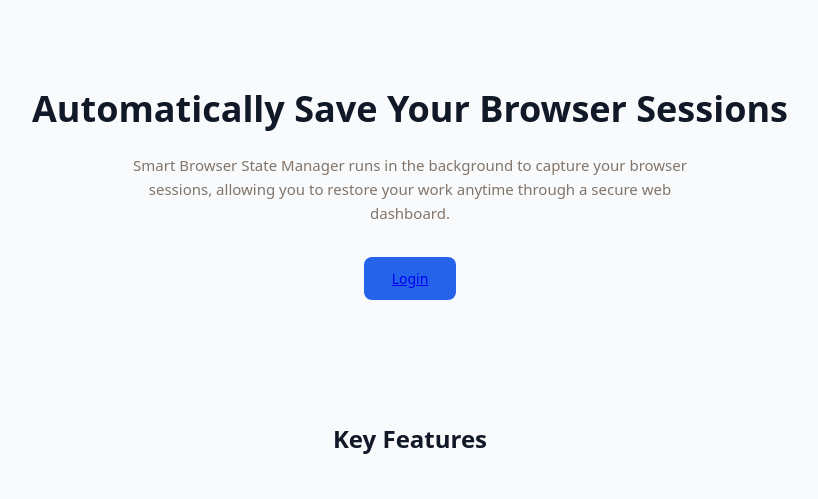
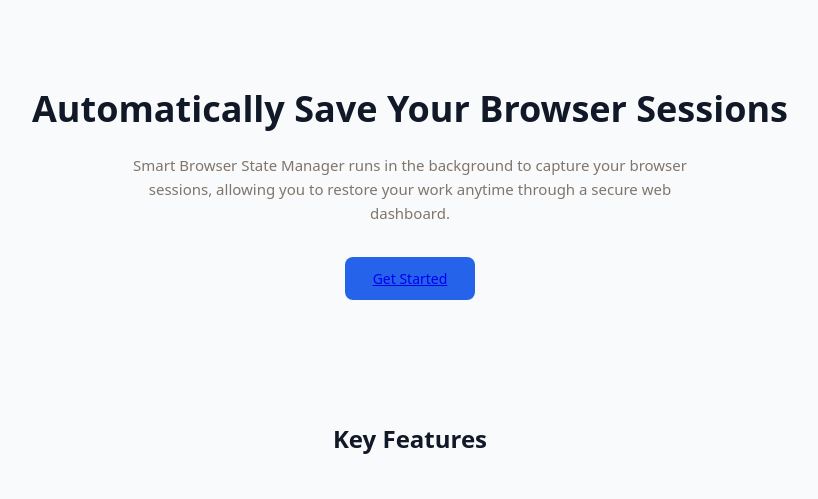
Before and after one commit to DextaviusJosiahJohnson/DWEBProjectMidtermsDesign, a PHP site: page /landing.php in a window 1280 px wide. Shown: the part 59-558 px from the top of the page, without its empty margins (230-1048 px from the left). Run offline with PHP 8.4, Linux system fonts and the light colour scheme.

Commit message:
Add files via upload

```diff
--- a/landing.php
+++ b/landing.php
@@ -30,7 +30,7 @@
         Smart Browser State Manager runs in the background to capture your browser sessions,
         allowing you to restore your work anytime through a secure web dashboard.
     </p>
-     <button><a href="login.php">Login</a></button>
+     <button><a href="login.php">Get Started</a></button>
    </section>
 
   <!-- FEATURES -->
```
Also changed, not shown: 1 other file.
